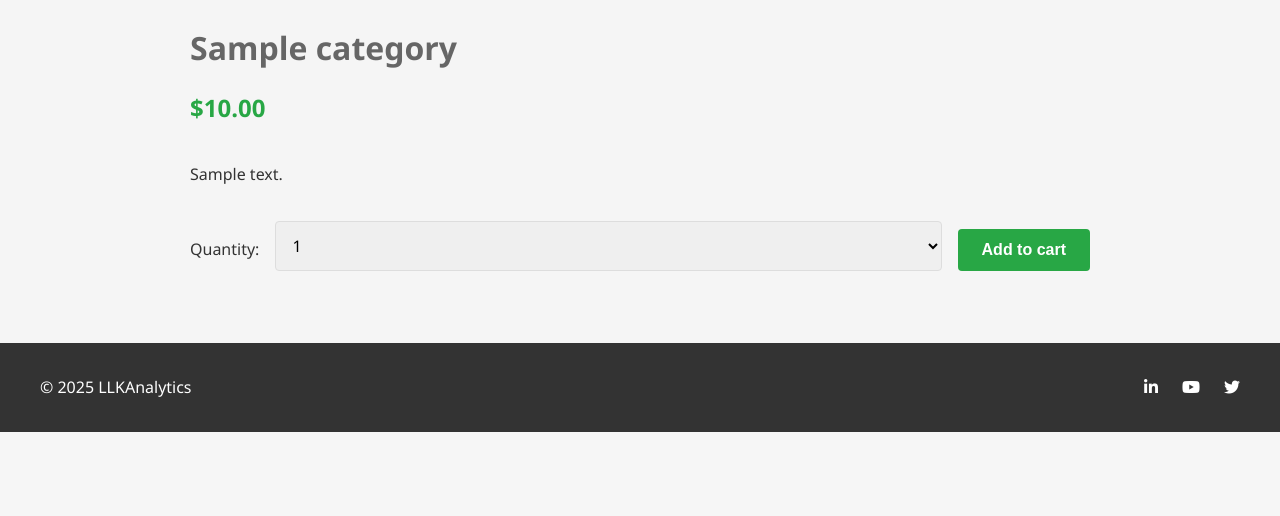
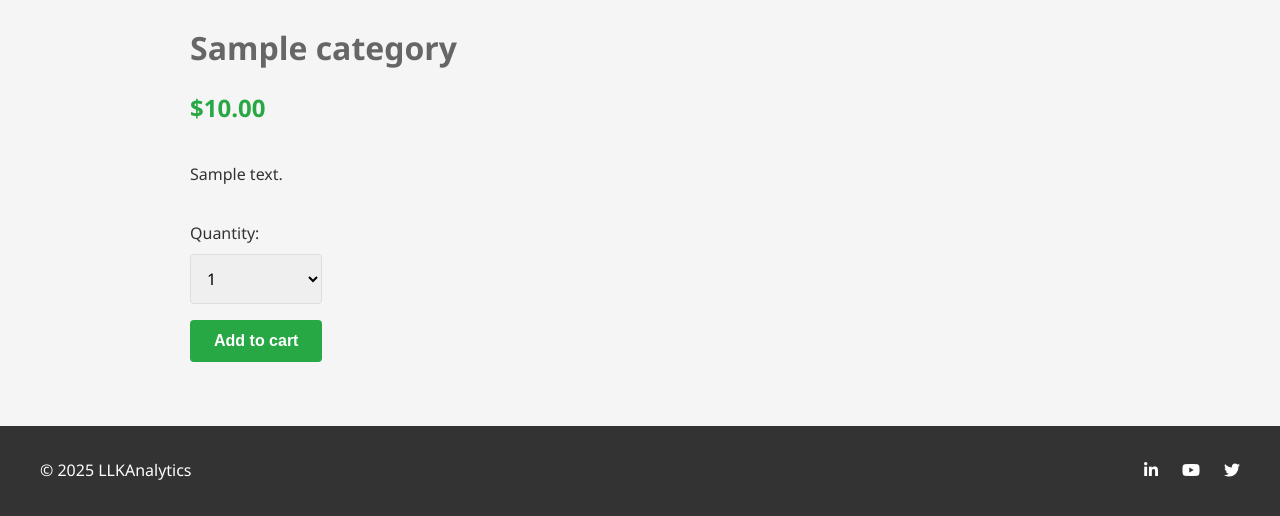
Before and after one commit to kkadzielawa/llkanalytics, a Django app: a page that uses templates/courses/detail.html in a window 1280 px wide. Shown: the part 433-949 px from the top of the page. Before the commit the page ends 865 px from the top, so only its background shows below. Run offline with Django 4.2, Linux system fonts and the light colour scheme; tables that the repository leaves empty hold one stand-in row (values such as "Sample post"); grey boxes marked "Sample" are stand-in pictures; some libraries are stand-ins or nearby versions.

Commit message:
lining up;

```diff
--- a/pages/forms.py
+++ b/pages/forms.py
@@ -4,4 +4,4 @@ class EmailPostForm(forms.Form):
     name = forms.CharField(max_length=25)
     email = forms.EmailField()
     message = forms.CharField(required=False,
-                                widget=forms.Textarea)
+                                widget=forms.Textarea(attrs={'rows': 15}))
--- a/static/css/style.css
+++ b/static/css/style.css
@@ -76,7 +76,7 @@ select:focus {
 
 textarea {
     resize: vertical;
-    min-height: 120px;
+    min-height: 250px;
 }
 
 /* Button Styles */
--- a/templates/contact.html
+++ b/templates/contact.html
@@ -58,9 +58,9 @@
       <label for="{{ field.id_for_label }}" style="display: block; margin-bottom: 0.5rem; font-weight: bold;">{{ field.label }}</label>
     {% endif %}
     {% if field.field.widget.input_type == 'textarea' %}
-      <textarea name="{{ field.name }}" id="{{ field.id_for_label }}" style="width: 100%; padding: 0.75rem; border: 1px solid #ccc; border-radius: 4px; font-family: inherit;" rows="5">{{ field.value|default:'' }}</textarea>
+      <textarea name="{{ field.name }}" id="{{ field.id_for_label }}" style="width: 100%; padding: 0.75rem; border: 1px solid #ccc; border-radius: 4px; font-family: inherit; box-sizing: border-box; height: 300px !important;" rows="10">{{ field.value|default:'' }}</textarea>
     {% else %}
-      <input type="{{ field.field.widget.input_type }}" name="{{ field.name }}" id="{{ field.id_for_label }}" value="{{ field.value|default:'' }}" style="width: 100%; padding: 0.75rem; border: 1px solid #ccc; border-radius: 4px;">
+      <input type="{{ field.field.widget.input_type }}" name="{{ field.name }}" id="{{ field.id_for_label }}" value="{{ field.value|default:'' }}" style="width: 100%; padding: 0.75rem; border: 1px solid #ccc; border-radius: 4px; box-sizing: border-box;">
     {% endif %}
     {% if field.help_text %}
       <small style="color: #666; display: block; margin-top: 0.25rem;">{{ field.help_text|safe }}</small>
--- a/templates/courses/detail.html
+++ b/templates/courses/detail.html
@@ -36,10 +36,10 @@
     {{ course.description|linebreaks }}
   </div>
 
-  <form action="{% url 'cart:cart_add' course.id %}" method="post" style="display: flex; gap: 1rem; align-items: center;">
+  <form action="{% url 'cart:cart_add' course.id %}" method="post" style="display: flex; flex-direction: column; gap: 0.5rem; width: fit-content;">
     {{ cart_course_form }}
     {% csrf_token %}
-    <input type="submit" value="Add to cart" style="background-color: #28a745; color: white; border: none; padding: 0.75rem 1.5rem; border-radius: 4px; cursor: pointer; font-weight: bold;">
+    <input type="submit" value="Add to cart" style="background-color: #28a745; color: white; border: none; padding: 0.75rem 1.5rem; border-radius: 4px; cursor: pointer; font-weight: bold; align-self: flex-start;">
   </form>
 </div>
 {% endblock %}
```
